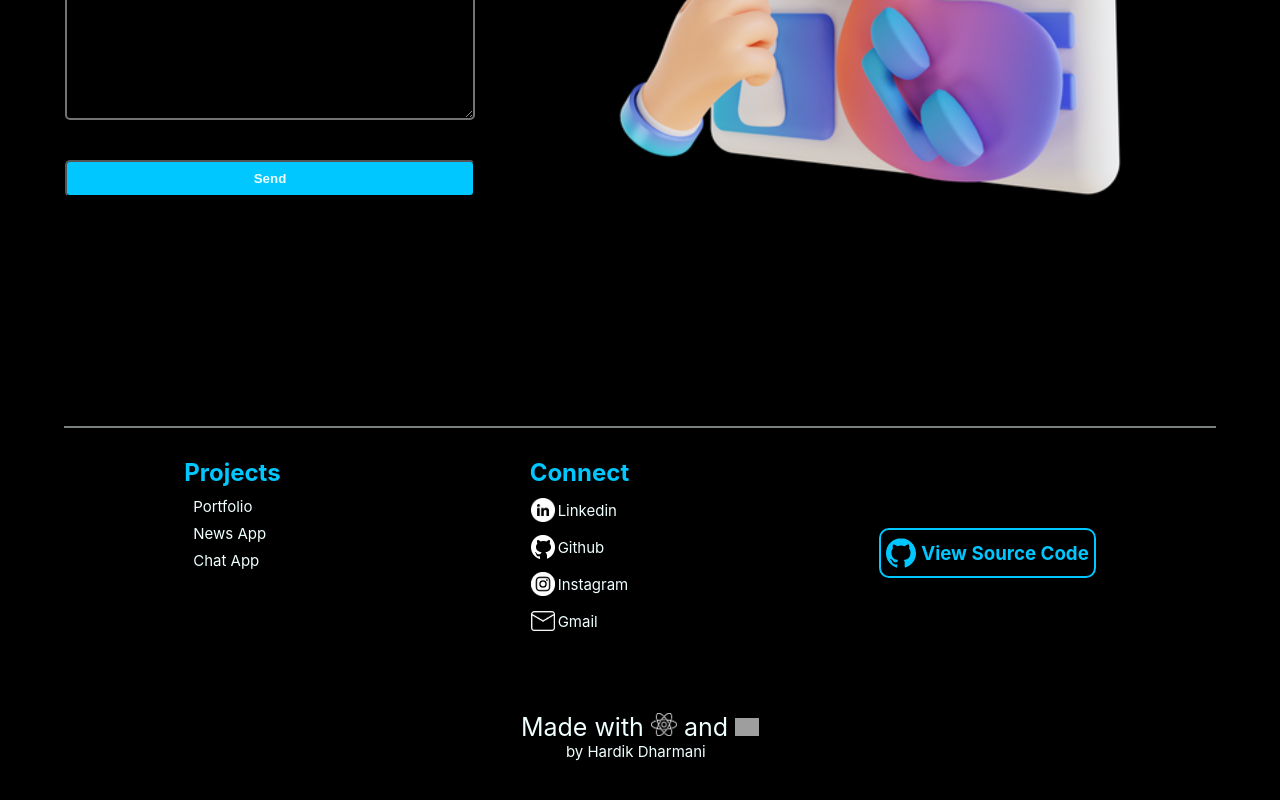
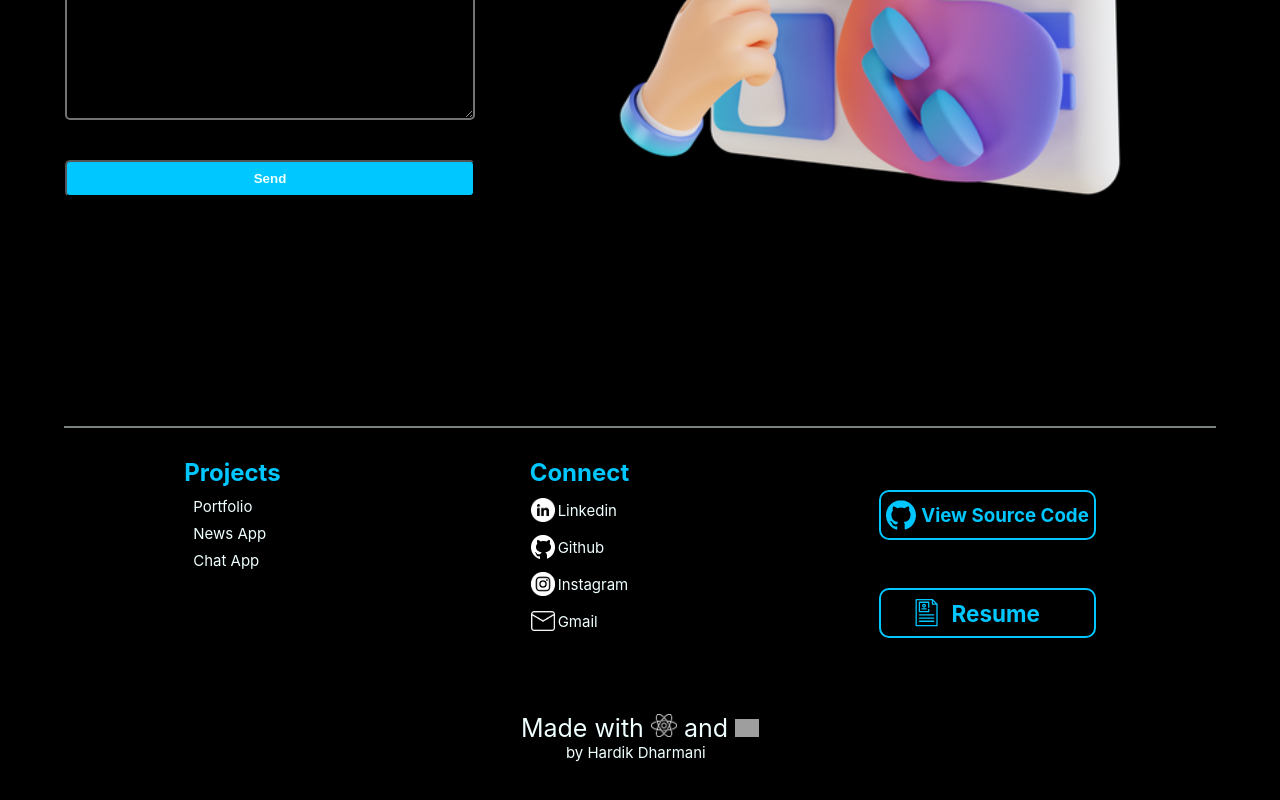
Before and after one commit to Ddharmani3/Portfolio, a React (Create React App) app: page / in a window 1280 px wide. Shown: the part 4558-5358 px from the top of the page. Built offline with nearby package versions, Linux system fonts and the light colour scheme; grey boxes are pictures that could not be loaded.

Commit message:
added resume in footer

```diff
--- a/src/components/Svgs/resume.js
+++ b/src/components/Svgs/resume.js
@@ -1,6 +1,6 @@
 import React from 'react'
 
-function resume() {
+function resume(props) {
   return (
 	<>
 
@@ -9,7 +9,7 @@ function resume() {
 
 
 <svg version="1.1" id="Capa_1" xmlns="http://www.w3.org/2000/svg" xmlnsXlink="http://www.w3.org/1999/xlink" x="0px" y="0px"
-	 viewBox="0 0 420 420" width={"1.1rem"} fill="rgb(0 199 255)" xmlSpace="preserve">
+	 viewBox="0 0 420 420" width={props.size} fill="rgb(0 199 255)" xmlSpace="preserve">
 <g>
 	<path d="M380.95,79.002c-0.024-0.243-0.066-0.481-0.107-0.719c-0.015-0.083-0.022-0.168-0.038-0.251
 		c-0.057-0.287-0.131-0.568-0.213-0.846c-0.01-0.033-0.016-0.067-0.025-0.099c-0.086-0.282-0.188-0.558-0.297-0.829
--- a/src/components/footer.css
+++ b/src/components/footer.css
@@ -59,7 +59,6 @@
   .gitsource{
     cursor: pointer;
     text-decoration: none;
-    margin-top: 70px;
    display: flex;
    gap: 5px;
    transition: .5s;
@@ -80,3 +79,21 @@
     color: azure;
     margin-top: 45px;
   }
+
+  .boxesgr{
+    display: flex;
+    flex-direction: column;
+    justify-content: center;
+    gap: 3rem;
+    padding-top: 2rem;
+
+  }
+
+  .resgs{
+    display: flex;
+    justify-content: flex-start;
+    align-items: center;
+    font-size: larger;
+    gap: 0.7rem;
+    padding: 0rem 2rem;
+  }
--- a/src/components/footer.js
+++ b/src/components/footer.js
@@ -1,6 +1,7 @@
 import React from 'react'
 import Github from './Svgs/github'
 import "./footer.css"
+import Resume from './Svgs/resume'
 
 function footer() {
   return (
@@ -25,7 +26,11 @@ function footer() {
           </ul>
         </div>
 
+    <div className="boxesgr">
+
           <div > <a className="gitsource" target="_blank" rel="noreferrer" href="https://github.com/Ddharmani3/Portfolio"><Github color="rgb(0 199 255)"/> <h3>View Source Code</h3></a></div>
+          <div > <a className="gitsource resgs" target="_blank" rel="noreferrer" href="https://drive.google.com/file/d/1X1mKFSg3mUZGsC13JVl-P53yizbkoGUk/view?usp=sharing"><Resume size="1.7rem"/> <h3>Resume</h3></a></div>
+    </div>
 
 
       </div>
--- a/src/components/navbar.js
+++ b/src/components/navbar.js
@@ -29,7 +29,7 @@ function navbar() {
                 <li><a className='soclogos' rel="noreferrer" target="_blank" href="https://github.com/Ddharmani3"> <Github color="white"/> </a></li>
                 <li><a className='soclogos' rel="noreferrer" target="_blank" href="https://www.linkedin.com/in/hardik-dharmani-001230228"> <Linkedin/> </a></li>
                 <li><a className='soclogos' rel="noreferrer" target="_blank" href="https://www.instagram.com/ddharmani3/"> <Insta/></a></li>
-                <li><div> <a className="resume" target="_blank" rel="noreferrer" href="https://drive.google.com/file/d/1X1mKFSg3mUZGsC13JVl-P53yizbkoGUk/view?usp=sharing"><Resume /> <h3>Resume</h3></a></div></li>
+                <li><div> <a className="resume" target="_blank" rel="noreferrer" href="https://drive.google.com/file/d/1X1mKFSg3mUZGsC13JVl-P53yizbkoGUk/view?usp=sharing"><Resume size="1.2rem" /> <h3>Resume</h3></a></div></li>
              </ul>
             </nav>
                 </BrowserRouter>
```
